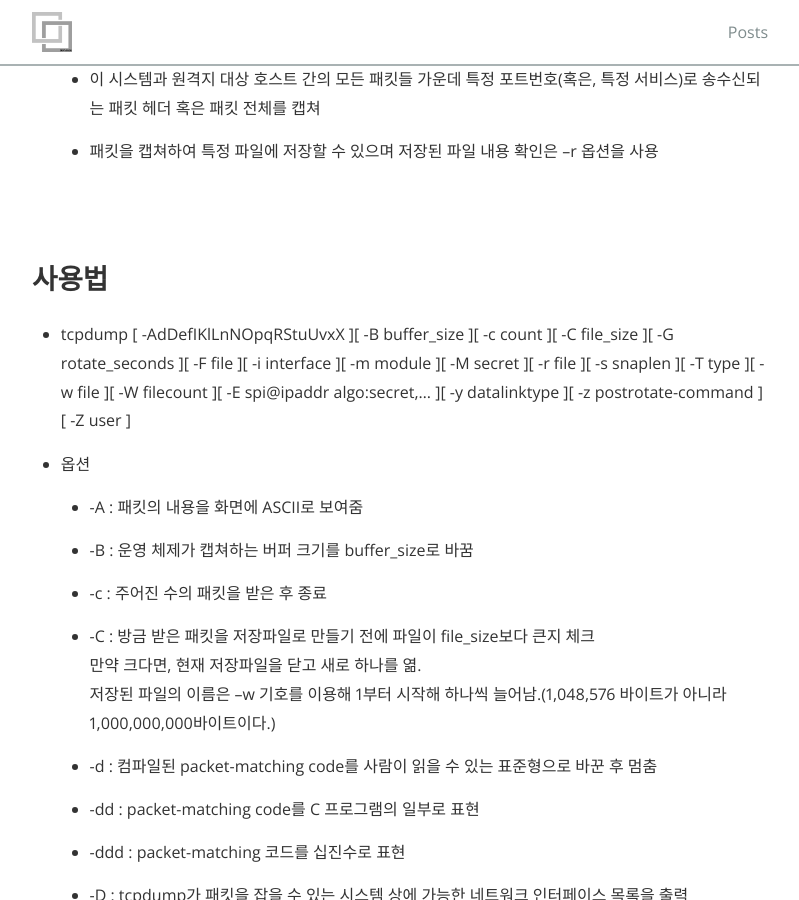
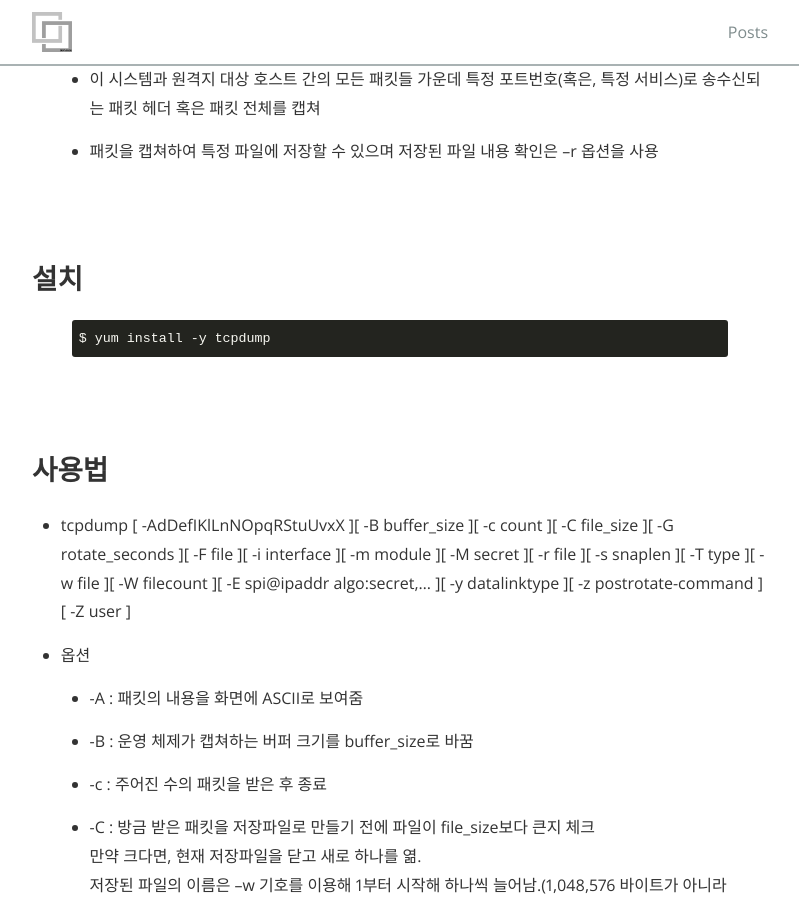
Before and after one commit to gptjs409/gptjs409.github.io, a Jekyll site: the page built from _posts/infra/2016-09-07-tcpdump.md, in a window 1280 px wide and 900 px high, scrolled down 630 px. Shown: the whole window, without its empty margins (240-1039 px from the left). Built offline with Jekyll 4.4.1, drawn with Linux system fonts in a browser that asks for light colours; nearby versions of some CDN libraries.

Commit message:
Update 2016-09-07-tcpdump.md

```diff
--- a/_posts/infra/2016-09-07-tcpdump.md
+++ b/_posts/infra/2016-09-07-tcpdump.md
@@ -27,6 +27,15 @@ tags:
   - 이 시스템과 원격지 대상 호스트 간의 모든 패킷들 가운데 특정 포트번호(혹은, 특정 서비스)로 송수신되는 패킷 헤더 혹은 패킷 전체를 캡쳐
 
   - 패킷을 캡쳐하여 특정 파일에 저장할 수 있으며 저장된 파일 내용 확인은 –r 옵션을 사용
+
+<br>
+<br>
+
+## 설치
+
+{% highlight bash %}
+$ yum install -y tcpdump
+{% endhighlight %}
 
 <br>
 <br>
```
